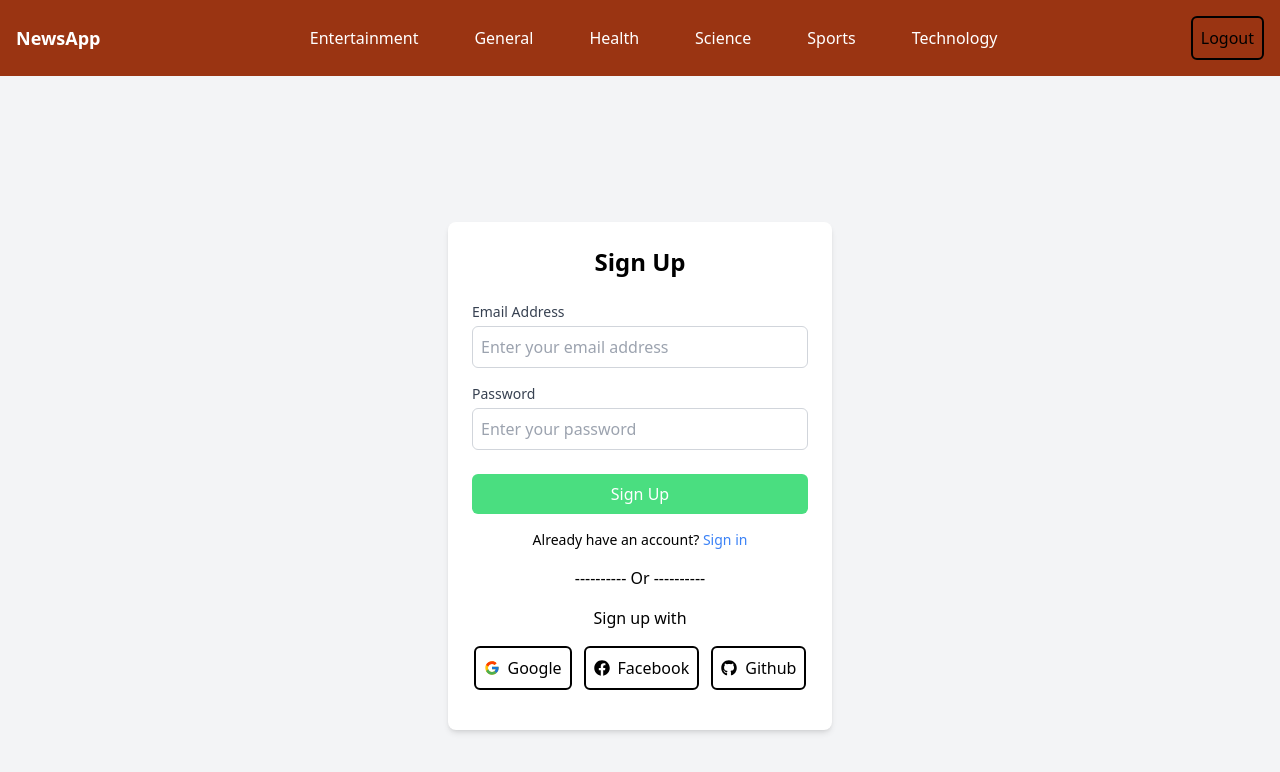
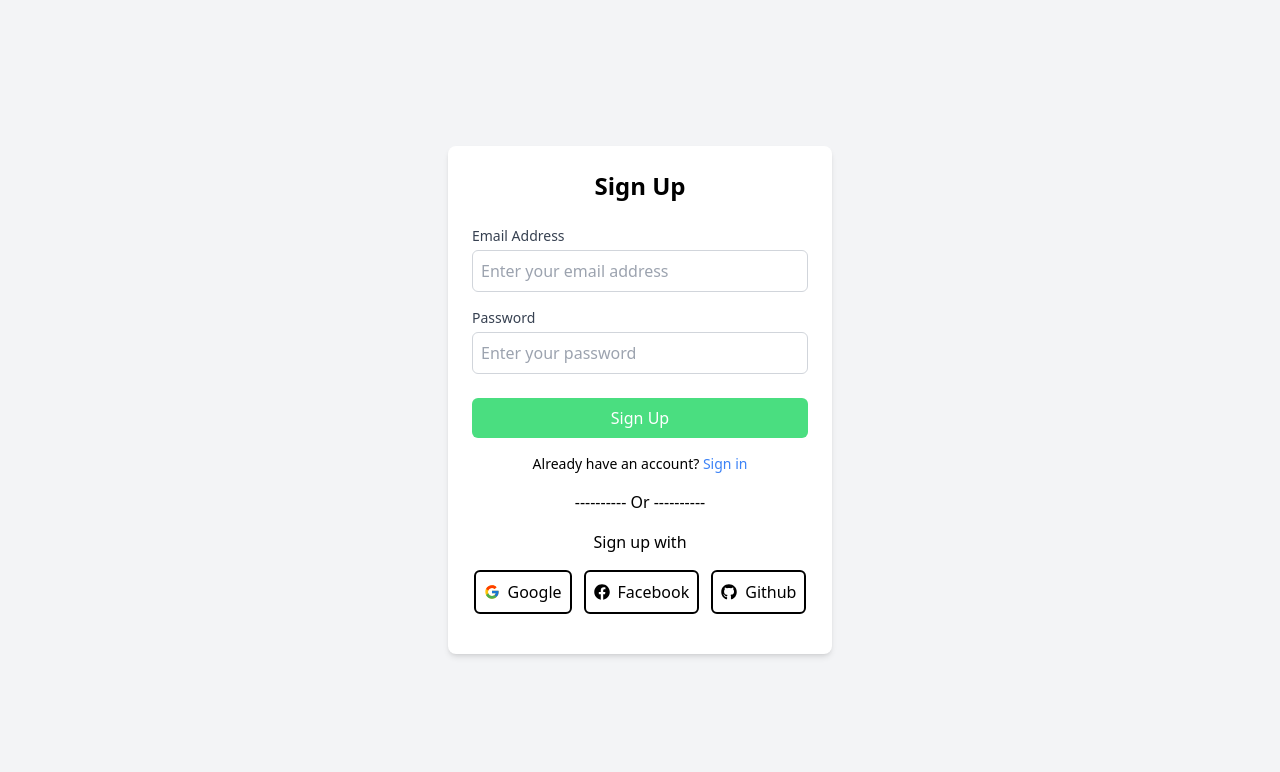
Before and after one commit to anksthakur/firebaseReact, a React (Create React App) app: page / in a window 1280 px wide. Shown: the top 772 px of the page. Built offline with nearby package versions, Linux system fonts and the light colour scheme.

Commit message:
optimize the code structure

```diff
--- a/src/App.tsx
+++ b/src/App.tsx
@@ -1,4 +1,4 @@
-import { BrowserRouter as Router, Routes, Route } from 'react-router-dom';
+import { BrowserRouter as Router, Routes, Route, useLocation } from 'react-router-dom';
 import SignupPage from './page/signup';
 import SigninPage from './page/signin';
 import ErrorPage from './ErrorPage';
@@ -20,25 +20,31 @@ function App() {
     setToken(firebaseToken);
   }, []);
 
+  const location = useLocation();
+
   return (
     <>
-      <Router>
-        <Navbar/>
-        <Routes>
-          < Route path='*' element={< ErrorPage />} />
-        < Route path='/' element={<SignupPage />} />
-          < Route path='/signin' element={<SigninPage />} />
-          <Route path='/news' element={<News />} />
-          < Route path='/entertainment' element={< Entertainment />} />
-          < Route path='/general' element={< General />} />
-          < Route path='/health' element={< Health />} />
-          < Route path='/science' element={< Science />} />
-          < Route path='/sports' element={< Sports />} />
-          < Route path='/technology' element={< Technology />} />
-        </Routes>
-      </Router>
+      {location.pathname !== '/' && location.pathname !== '/signin' && <Navbar />}
+      <Routes>
+        <Route path='/' element={<SignupPage />} />
+        <Route path='/signin' element={<SigninPage />} />
+        <Route path='/news' element={<News />} />
+        <Route path='/entertainment' element={<Entertainment />} />
+        <Route path='/general' element={<General />} />
+        <Route path='/health' element={<Health />} />
+        <Route path='/science' element={<Science />} />
+        <Route path='/sports' element={<Sports />} />
+        <Route path='/technology' element={<Technology />} />
+        <Route path='*' element={<ErrorPage />} />
+      </Routes>
     </>
   );
 }
 
-export default App;
+export default function Wrapper() {
+  return (
+    <Router>
+      <App />
+    </Router>
+  );
+}
--- a/src/components/Api.tsx
+++ b/src/components/Api.tsx
@@ -1,4 +1,5 @@
 import { useEffect, useState } from "react";
+import { Link } from "react-router-dom";
 
 interface ApiProps {
     category: string;
@@ -23,10 +24,11 @@ const Api: React.FC<ApiProps> = ({ category }) => {
 
     useEffect(() => {
         getApiData();
+        // eslint-disable-next-line
     }, [category]);
 
     const LoadingComponent = () => (
-        <div className="animate-pulse bg-orange-800 w-full h-64"></div>
+        <div className="animate-pulse bg-orange-200 w-full h-64"></div>
     );
 
     return (
@@ -47,7 +49,8 @@ const Api: React.FC<ApiProps> = ({ category }) => {
                                 )}
                             </div>
                             <h1 className="font-bold mb-2">Headlines: {item.title || "Unknown"}</h1>
-                            <h2 className="text-gray-600">Author: {item.author || "Unknown"}</h2>
+                            <h2 className="text-black">Author: {item.author || "Unknown"}</h2>
+                            <Link className="text-black font-bold" to={item.url }>Read Full News .....</Link>
                         </div>
                     ))
                 )}
--- a/src/components/Logout.tsx
+++ b/src/components/Logout.tsx
@@ -10,6 +10,6 @@ export default function Logout(){
         router('/');
     }
     return <div>
-        <button className="border-2 border-black  bg-orange-800 hover:bg-orange-200 rounded-md px-2 py-2" onClick={logOut}>Logout</button>
+        <button className="border-2 text-white border-black  bg-blue-700 hover:bg-blue-400 rounded-md px-2 py-2" onClick={logOut}>Logout</button>
         </div>
 }
--- a/src/components/Navbar.tsx
+++ b/src/components/Navbar.tsx
@@ -3,7 +3,7 @@ import Logout from "./Logout";
 
 const Navbar = () => {
   return (
-    <nav className="bg-orange-800 p-4">
+    <nav className="bg-blue-700 p-4">
       <div className="flex items-center justify-between">
         <div>
           <Link to="/news" className="text-white text-lg font-bold">
--- a/src/components/Signin.tsx
+++ b/src/components/Signin.tsx
@@ -32,7 +32,7 @@ export default function Signin() {
                     <div className="text-center">
                         <p className="text-sm">
                             Already have an account?{' '}
-                            <NavLink to="/signup" className="text-blue-500 hover:underline">
+                            <NavLink to="/" className="text-blue-500 hover:underline">
                                 Sign up
                             </NavLink>
                         </p>
--- a/src/index.css
+++ b/src/index.css
@@ -2,6 +2,6 @@
 @tailwind components;
 @tailwind utilities;
 
-body{
-    background-color: rgba(251, 251, 252, 0.849);
-}
+/* body{
+    background-color: rgba(237, 237, 255, 0.849);
+} */
```
